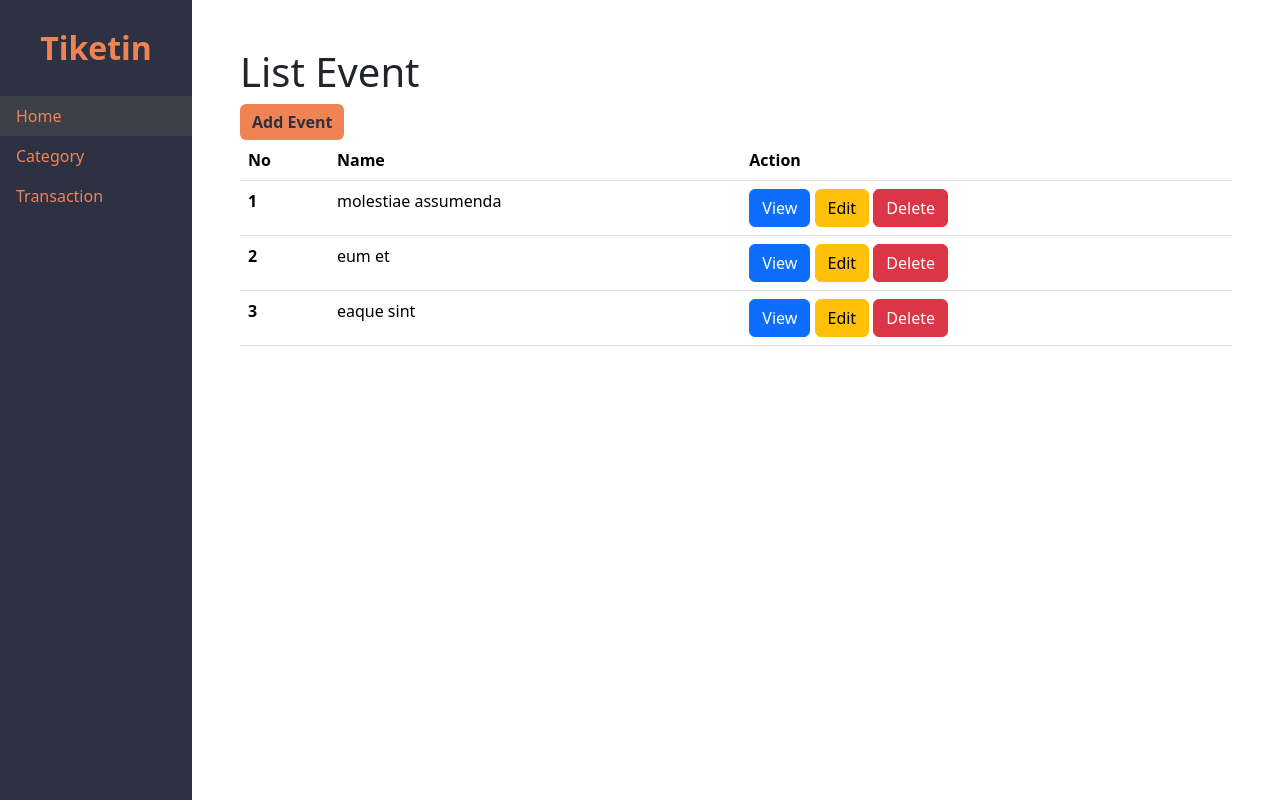
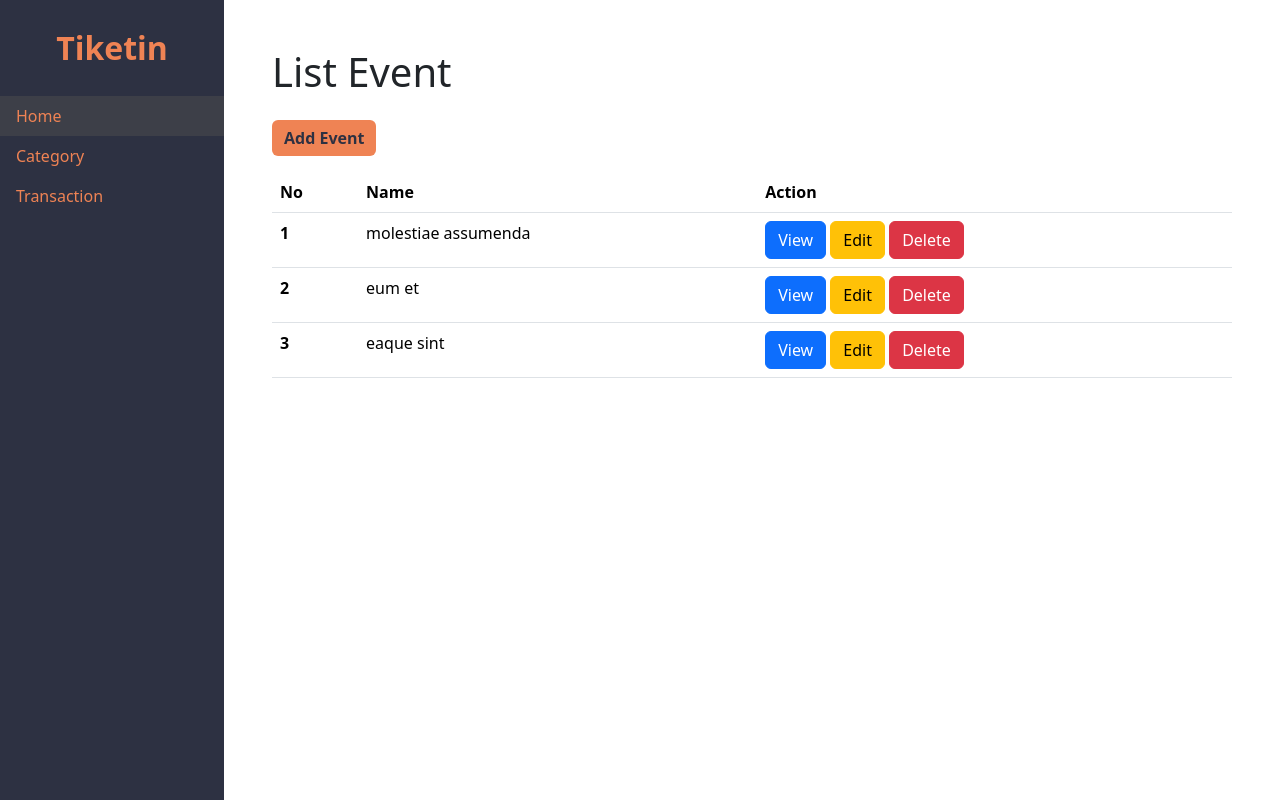
Before and after one commit to Gerzi40/JualanTiket, a Laravel app: page /admin/home in a window 1280 px wide. Run offline with Laravel 12, Linux system fonts and the light colour scheme; a user stored in the database is signed in; data comes from the database, SQL or seed files in the repository.

Commit message:
fix navbar width

```diff
--- a/resources/views/layout/admin/header.blade.php
+++ b/resources/views/layout/admin/header.blade.php
@@ -1,4 +1,4 @@
-<div class="dark-background light-color" style="width: 15%;">
+<div class="dark-background light-color" style="width: 17.5%;">
     <div class="fs-2 fw-bold py-4 text-center">
         Tiketin
     </div>
--- a/resources/views/layout/admin/master.blade.php
+++ b/resources/views/layout/admin/master.blade.php
@@ -69,7 +69,7 @@
 
     <div class="position-fixed top-0 bottom-0 start-0 end-0 d-flex">
         @include('layout.admin.header')
-        <div class="p-5" style="overflow-y: auto; width: 85%">
+        <div class="p-5" style="overflow-y: auto; width: 82.5%">
             @yield('content')
         </div>
     </div>
--- a/resources/views/page/admin/home.blade.php
+++ b/resources/views/page/admin/home.blade.php
@@ -4,7 +4,11 @@
 
     <h1>List Event</h1>
 
+    <div class="gap"></div>
+
     <a href="{{ route('admin.add') }}" class="light-button">Add Event</a>
+
+    <div class="gap"></div>
 
     <table class="table">
         <thead>
@@ -16,7 +20,7 @@
         </thead>
         <tbody>
             @foreach ($events as $event)
-                <tr style="background-color: black">
+                <tr>
                     <th scope="row">{{ $loop->iteration }}</th>
                     <td>{{ $event->name }}</td>
                     <td>
```
